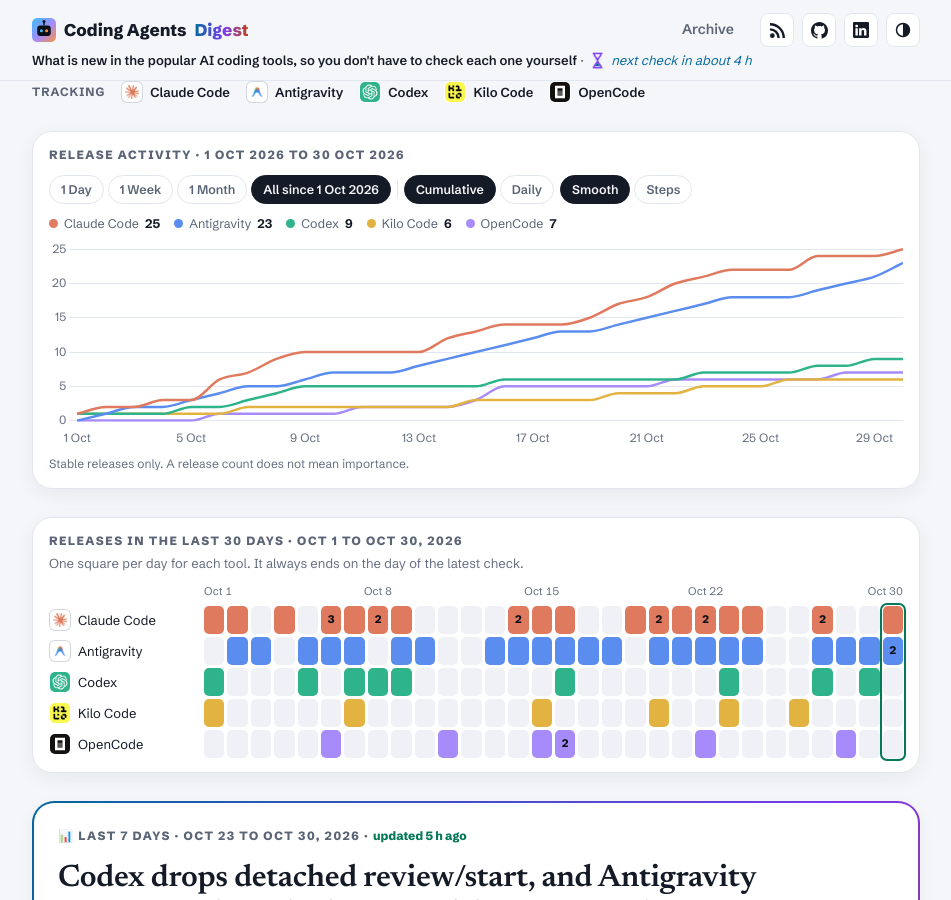
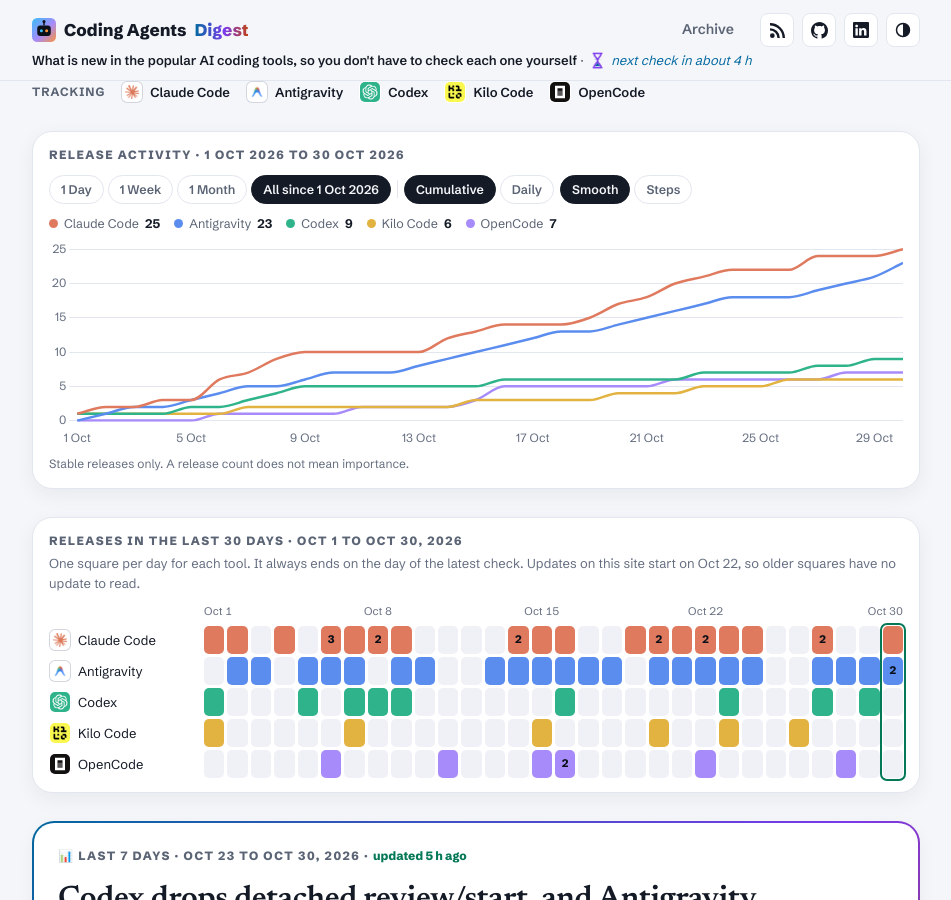
Before and after one commit to IbrahimSobh/coding-agents-digest, a Jekyll site: the page built from docs/index.html, in a window 1280 px wide and 900 px high. Shown: the whole window, without its empty margins (164-1115 px from the left). Built offline with Jekyll 4.4.1, drawn with Linux system fonts in a browser that asks for light colours.

Commit message:
Last 30 days: say why old squares have no update (the site's first update is Oct 22)
Co-Authored-By: Claude Sonnet 5.5 <noreply@anthropic.com>

```diff
--- a/docs/_includes/month.html
+++ b/docs/_includes/month.html
@@ -11,9 +11,12 @@
 {% assign m_first = m_s | plus: 43200 %}
 {% assign m_last = m_s | plus: 2505600 | plus: 43200 %}
 {% assign m_start = m_first | date: "%Y-%m-%d" %}
-<section id="m30" class="card m30" aria-labelledby="m30Title">
+{% comment %} The first update on the site: squares before it have no update to read, so the card says so. {% endcomment %}
+{% assign m_ents = site.pages | where_exp: "p", "p.path contains 'digests/'" | sort: "path" %}
+{% assign m_fu = m_ents.first.date | date: "%Y-%m-%d" %}
+<section id="m30" class="card m30" aria-labelledby="m30Title" data-first="{{ m_fu }}">
   <h2 class="k" id="m30Title">Releases in the last 30 days · {{ m_first | date: "%b %-d" }} to {{ m_last | date: "%b %-d, %Y" }}</h2>
-  <p class="m30-sub">One square per day for each tool. It always ends on the day of the latest check.</p>
+  <p class="m30-sub">One square per day for each tool. It always ends on the day of the latest check.{% if m_fu > m_start %} Updates on this site start on {{ m_ents.first.date | date: "%b %-d" }}, so older squares have no update to read.{% endif %}</p>
   <div class="m30-grid">
     {% for i in (0..29) %}{% if i == 0 or i == 7 or i == 14 or i == 21 or i == 29 %}{% assign ds = i | times: 86400 | plus: m_s | plus: 43200 %}<span class="m30-d{% if i == 0 %} first{% elsif i == 29 %} last{% endif %}" style="grid-row:1;grid-column:{{ i | plus: 2 }}">{{ ds | date: "%b %-d" }}</span>{% endif %}{% endfor %}
     {% for t in tracked %}{% assign gr = forloop.index | plus: 1 %}
--- a/docs/assets/jump.js
+++ b/docs/assets/jump.js
@@ -44,6 +44,10 @@
     return document.getElementById('day-'+c.dataset.day.replace(/-/g,''))?'day':null;
   }
 
+  // Squares from before the site's first update (#m30 data-first) have no update to read
+  var firstDay=m30&&m30.dataset.first||'';
+  function before(c){return !!firstDay&&c.dataset.day<firstDay}
+
   var tip=el('div','rg-tip'); tip.hidden=true; tip.setAttribute('aria-hidden','true');
   document.body.appendChild(tip);
   var chip=button('rg-backchip','',goGrid); chip.hidden=true;
@@ -64,7 +68,7 @@
     list(c).forEach(function(r){
       var row=el('span','rg-tip-row'); row.appendChild(el('code','',r.tag));
       var d=late(c,r);
-      row.appendChild(document.createTextNode(r.at?'  reported '+when(r.at)+(d>0?' · '+later(d):''):'  not explained in any update'));
+      row.appendChild(document.createTextNode(r.at?'  reported '+when(r.at)+(d>0?' · '+later(d):''):before(c)?"  before the site's first update ("+day(firstDay).replace(/^\w+, /,'')+')':'  not explained in any update'));
       tip.appendChild(row);
     });
     var tg=target(c);
@@ -187,7 +191,7 @@
     var tg=target(c);
     c.classList.toggle('nogo',!tg);
     c.setAttribute('aria-label',c.dataset.name+', released '+day(c.dataset.day)+': '+c.dataset.tags.split(' ').join(', ')+
-      lateTags.map(function(r){return '; '+r.tag+' '+lateText(late(c,r))}).join('')+(tg?'. Read the update':'. No update explains it'));
+      lateTags.map(function(r){return '; '+r.tag+' '+lateText(late(c,r))}).join('')+(tg?'. Read the update':before(c)?". Released before the site's first update":'. No update explains it'));
     c.addEventListener('mouseenter',function(){showTip(c)});
     c.addEventListener('mouseleave',hideTip);
     c.addEventListener('focus',function(){showTip(c)});
```
